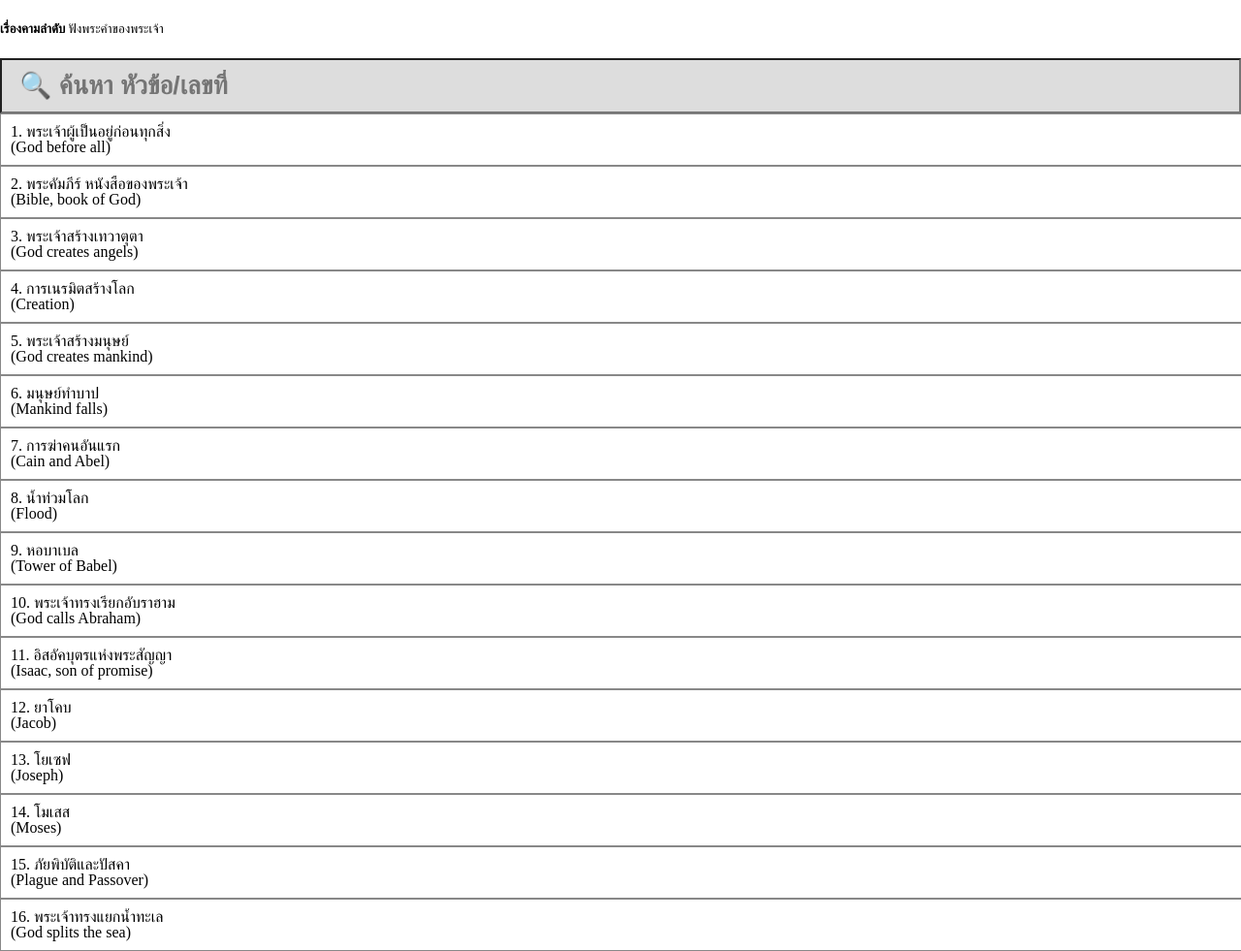
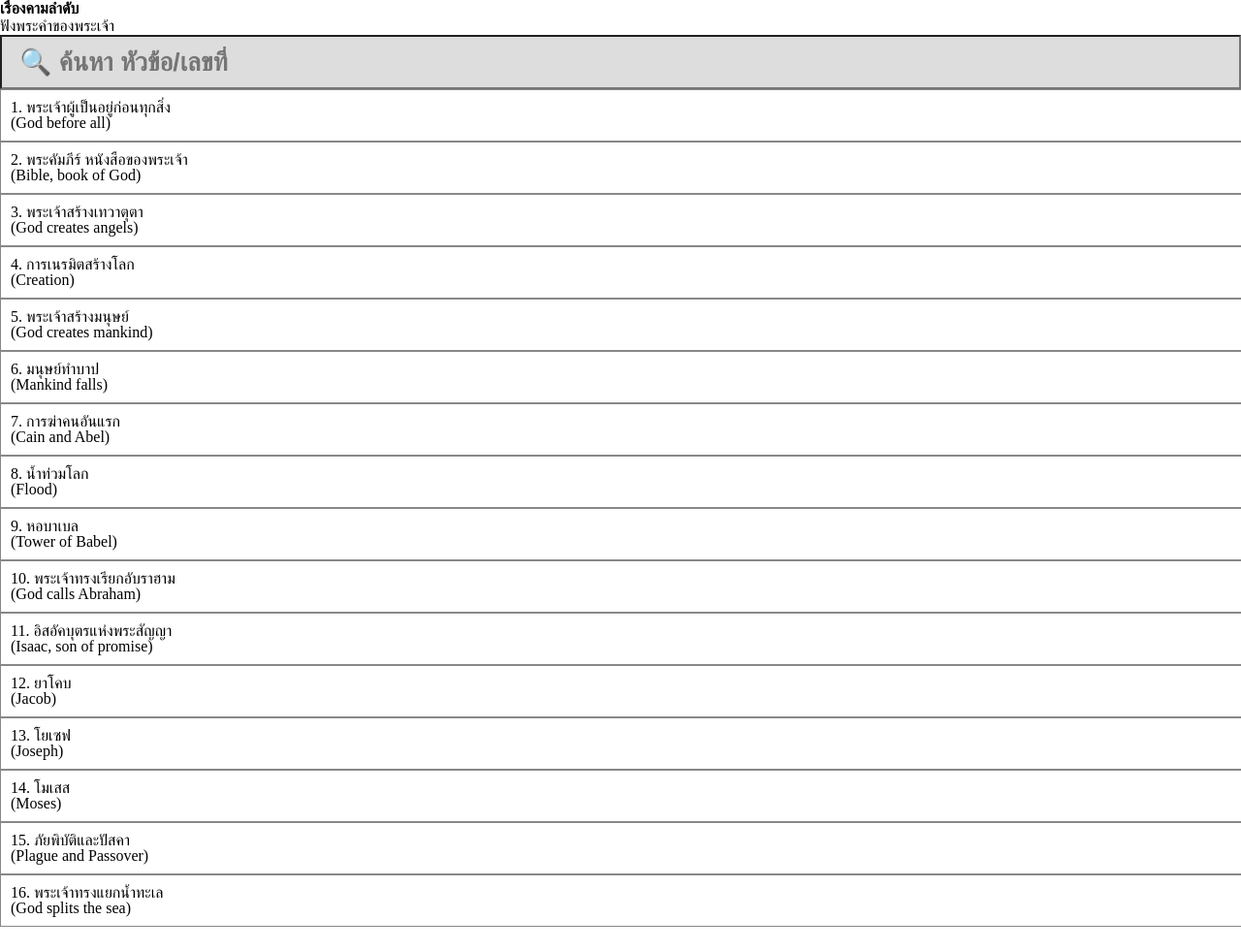
Before and after one commit to pepa65/stories, a plain HTML site: page index.html in a window 1280 px wide. Shown: the top 981 px of the page at 97% size. After the commit the page ends 956 px from the top, so only its background shows below. Drawn offline with Linux system fonts and the light colour scheme.

Commit message:
Title bar

```diff
--- a/index.html
+++ b/index.html
@@ -7,13 +7,13 @@
 <link rel="icon" href="icon.png">
 <style>
 body{height:100vh; width:100vw; margin:0; padding:0; font-family:"Garuda",serif; font-size:12pt; color:#000; background:#fff;}
-h3{margin:0; padding:0;}
+h4{margin:0; padding:0;}
 span{font-weight:normal;}
 input{margin:0; width:100vw; padding:.4em; font-size:20pt; font-weight:bold; outline:none; color:#000; background-color:#ddd;}
 a,a:visited,a:link,a:hover,a:active{display:block; width:100vw; color:#000; text-decoration:none; margin:0; padding:10px; border:solid 1px #888; line-height:1;}
 a:hover,a:active{background-color:#ddd;}
 </style>
-<h5>เรื่องคามลำดับ <span>ฟังพระคำของพระเจ้า</span></h5>
+<h4>เรื่องคามลำดับ<br><span>ฟังพระคำของพระเจ้า</span></h4>
 <input type="search" id="search" value="" placeholder=" &#x1F50D; ค้นหา หัวข้อ/เลขที่" autocomplete autofocus>
 <script>
 const search=document.getElementById('search');
```
